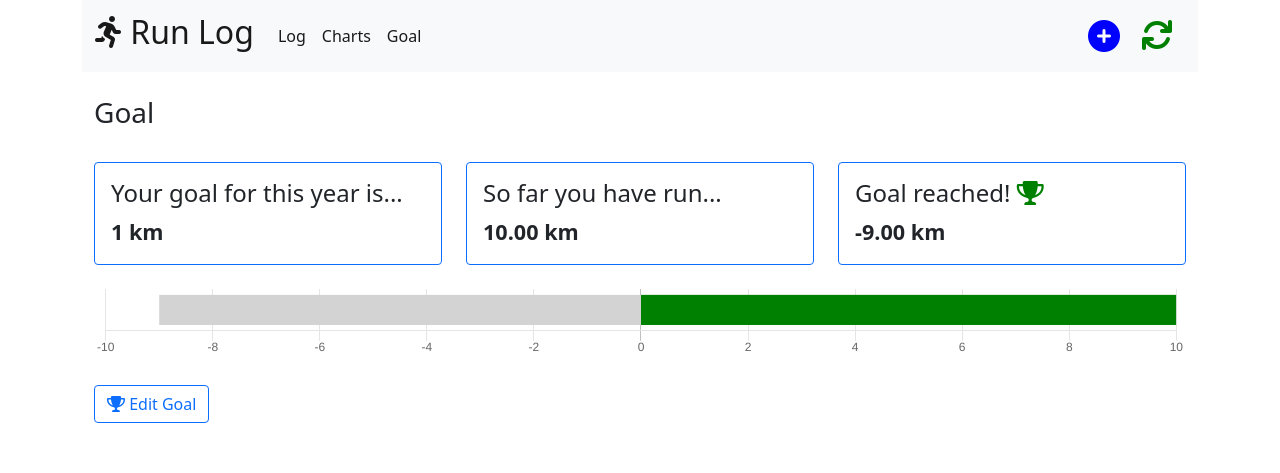
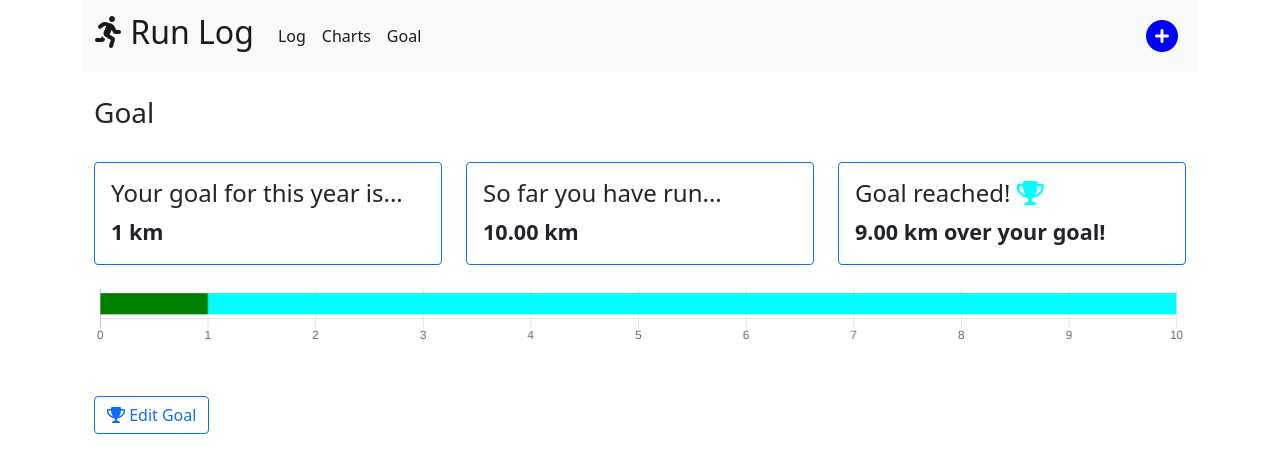
Before and after one commit to LauriJL/RunLog, a Django app: page /goal in a window 1280 px wide. Shown: the top 473 px of the page. Run offline with Django 3.2, Linux system fonts and the light colour scheme; tables that the repository leaves empty hold one stand-in row (values such as "Sample post").

Commit message:
Fixed goal chart issues, added template tags filter to convert totals.togo to positive when goal has been reached

```diff
--- /dev/null
+++ b/RunLog/templatetags/convert.py
@@ -0,0 +1,8 @@
+from django import template
+register = template.Library()
+
+
+@register.filter
+def convert_to_positive(value):
+    pos = value*-1
+    return pos
--- a/templates/base.html
+++ b/templates/base.html
@@ -37,9 +37,9 @@
                 </div>
             </li>
             <li>
-              <div>
+              <!-- <div>
                 <button role="button" class="btn btn-link" onClick="refreshPage()"><i title="Refresh" style="color: green;" class="fas fa-solid fa-arrows-rotate fa-2xl"></i></button>
-              </div>
+              </div> -->
             </li>
           </div>
         </div>
--- a/templates/edit.html
+++ b/templates/edit.html
@@ -34,7 +34,7 @@
             </div>
             <div class="mb-3">
                 <label class="form-label">Pace</label>
-                <input type="text" name="pace" class="form-control" value="{{RunLogModel.pace|time:'i:s'}}">
+                <input type="text" name="pace" class="form-control" value="{{RunLogModel.pace|time:'H:i:s'}}">
             </div>
             <div class="mb-3">
                 <label class="form-label">BPM</label>
--- a/templates/goal.html
+++ b/templates/goal.html
@@ -3,6 +3,7 @@
 {% block title %}Run Log - Overview{% endblock title %}
 
 {% block content %}
+{% load convert %}
 
 <div>
     <br />
@@ -39,16 +40,22 @@
                     <h4 class="card-title">You have this far to go...</h4>
                     <p style="font-size:135%;font-weight: bold;" class="card-text">{{total.togo}} km</p>
                     {% endif %}
-                    {% if total.togo <= 0 %}
+                    {% if total.togo == 0 %}
                     <h4 class="card-title">Goal reached! <i style="color:green;" class="fas fa-light fa-trophy"></i></h4>
-                    <p style="font-size:135%;font-weight: bold;" class="card-text">{{total.togo}} km</p>
+                    <p style="font-size:135%;font-weight: bold;" class="card-text">Exactly {{total.total_distance}} km run! </p>
+                    {% endif %}
+                    {% if total.togo < 0 %}
+                    <h4 class="card-title">Goal reached! <i style="color:cyan;" class="fas fa-light fa-trophy"></i></h4>
+                    <p style="font-size:135%;font-weight: bold;" class="card-text">{{ total.togo|convert_to_positive }} km over your goal!</p>
                     {% endif %}
                 </div>
             </div>
         </div>
+
+        <canvas id="goalChart" height="20" data-url="{% url 'goalChart' %}"></canvas>
+
     </div>
     <br/>
-    <canvas id="goalChart" height="20" data-url="{% url 'goalChart' %}"></canvas>
     <br/>
     <a href="editGoal/{{total.id}}"><button class="btn btn-outline-primary" ><i class="fas fa-light fa-trophy"></i> Edit Goal</button></a>
     {% endif %}
@@ -68,6 +75,15 @@
             var total = data.total_distance[0]
             var goal = data.goal[0]
             var togo = goal - total
+            var max_value = goal
+            var togo_color = "lightgrey"
+
+            if (total > goal){
+                togo = togo * -1
+                total = goal
+                togo_color = 'cyan'
+                max_value = total+togo
+            }
             new Chart(ctx,
             {type: 'horizontalBar',
             data: {
@@ -77,7 +93,7 @@
                     backgroundColor: "green",
                 }, {
                     data: [togo],
-                    backgroundColor: "lightgrey",
+                    backgroundColor: togo_color,
                 },]
                 },
             options: {
@@ -91,6 +107,9 @@
                 xAxes: [{
                     display: true,
                     stacked: true,
+                    ticks:{
+                        max: max_value
+                    }
                 }],
                 yAxes: [{
                     display: false,
```
Also changed, not shown: RunLog/templatetags/__init__.py (added).
